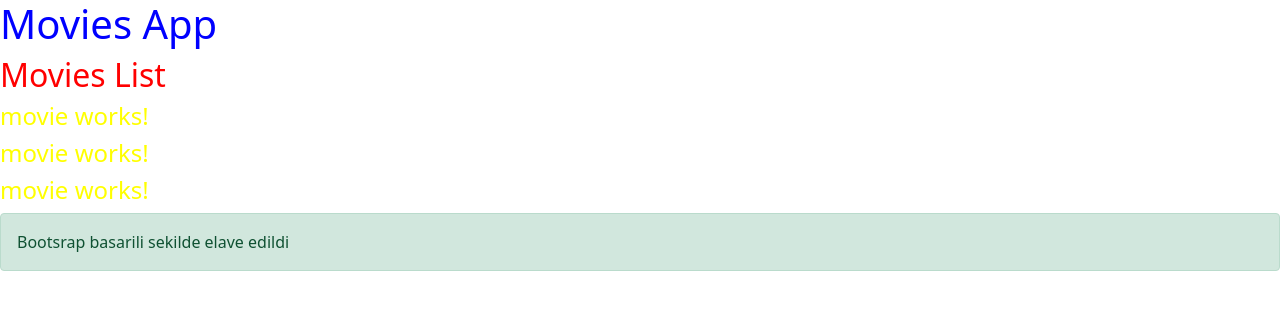
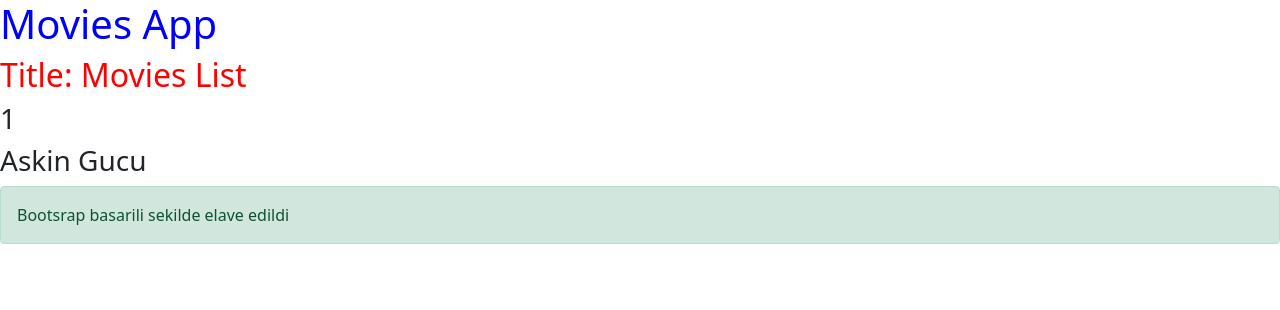
Before and after one commit to ilkinzeynalli/MovieApp, an Angular app: page / in a window 1280 px wide. Shown: the top 310 px of the page. Built offline with nearby package versions, Linux system fonts and the light colour scheme.

Commit message:
Template Use

```diff
--- /dev/null
+++ b/src/app/models/movie.ts
@@ -0,0 +1,5 @@
+export class Movie
+{
+    id:number;
+    name:string;
+}
--- a/src/app/movies/movies.component.html
+++ b/src/app/movies/movies.component.html
@@ -1,5 +1,4 @@
-<h2>Movies List</h2>
+<h2>{{ "Title: " + getTitle() }}</h2>
 
-<app-movie></app-movie>
-<app-movie></app-movie>
-<app-movie></app-movie>
+<h3>{{movie.id}}</h3>
+<h3>{{movie.name}}</h3>
--- a/src/app/movies/movies.component.ts
+++ b/src/app/movies/movies.component.ts
@@ -1,14 +1,20 @@
-import { Component } from "@angular/core";
+import { Component } from '@angular/core';
+import { Movie } from '../models/movie';
 
 @Component({
-    selector:'app-movies',
-    templateUrl: './movies.component.html',
-    styles:[`
-        h2{
-            color:red;
-        }
-    `]
+  selector: 'app-movies',
+  templateUrl: 'movies.component.html',
+  styleUrls: ['movies.component.css'],
 })
-export class MoviesComponent{
+export class MoviesComponent {
+  title = 'Movies List';
 
+  movie:Movie = {
+        id:1,
+        name: "Askin Gucu"
+  };
+
+  getTitle() {
+    return this.title;
+  }
 }
--- a/tsconfig.json
+++ b/tsconfig.json
@@ -12,6 +12,7 @@
     "declaration": false,
     "downlevelIteration": true,
     "experimentalDecorators": true,
+    "strictPropertyInitialization": false,
     "moduleResolution": "node",
     "importHelpers": true,
     "target": "es2017",
```
